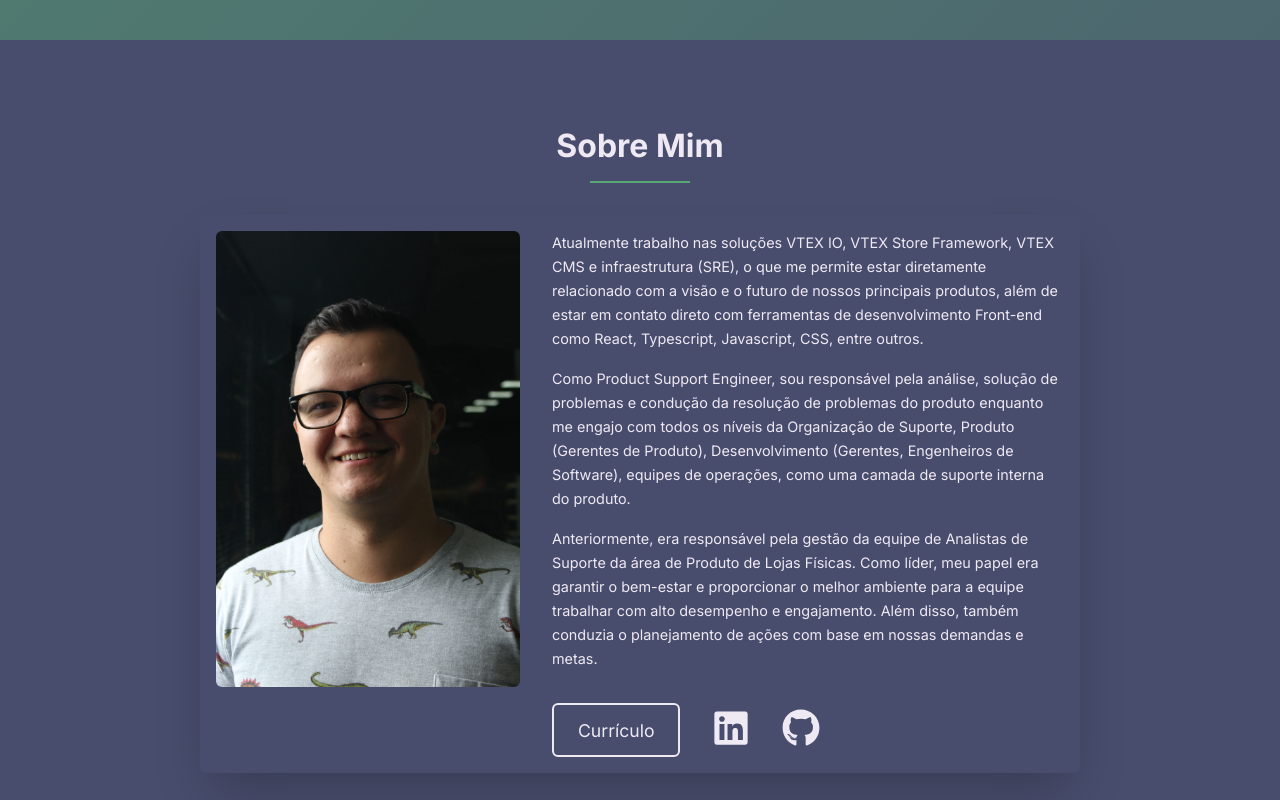
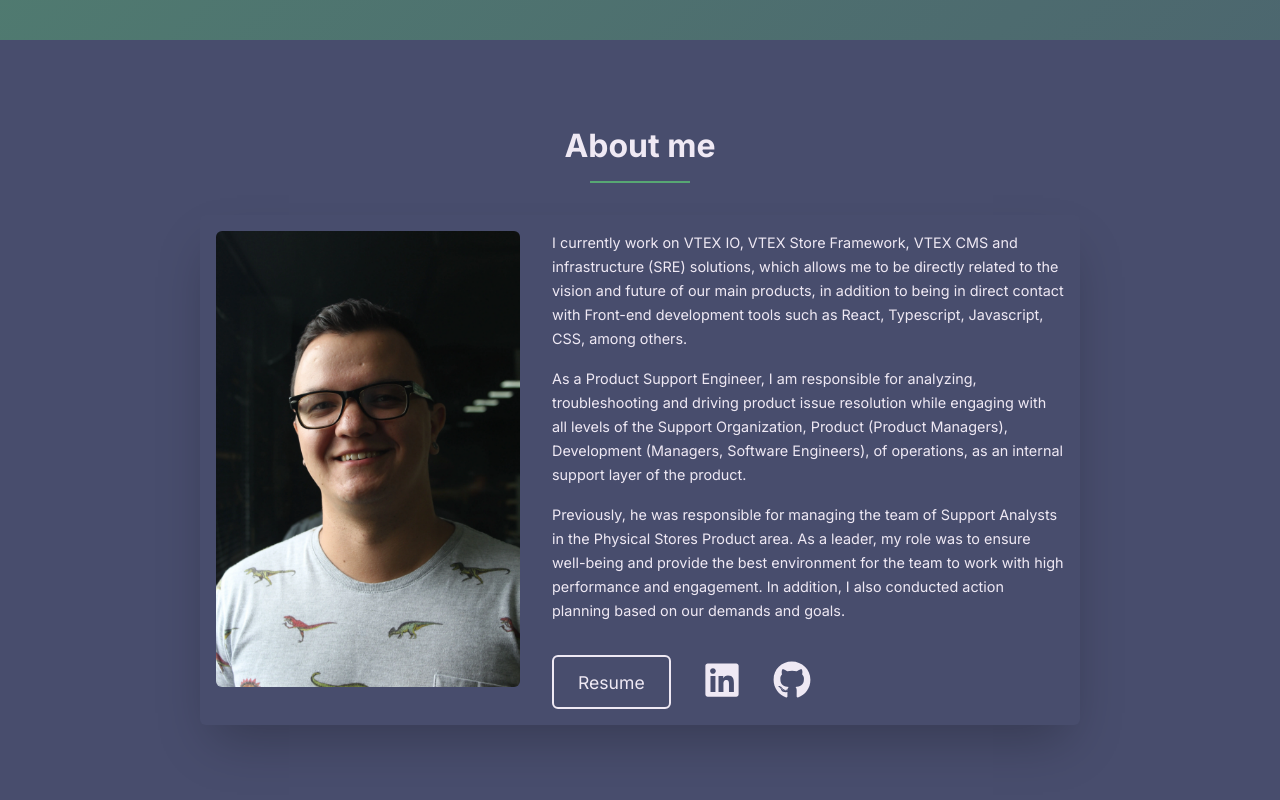
Before and after one commit to kdumagalhaes/hellocarlos, a React (Vite) app: page / in a window 1280 px wide. Shown: the part 760-1560 px from the top of the page. Built offline with nearby package versions, Linux system fonts and the light colour scheme.

Commit message:
Add about me translation

```diff
--- a/src/components/AboutMe/AboutMe.tsx
+++ b/src/components/AboutMe/AboutMe.tsx
@@ -4,11 +4,12 @@ import { Container, Bio } from './styles'
 // assets
 import ProfilePicture from '../../assets/images/profile-pic.webp'
 import { FaLinkedin, FaGithub } from 'react-icons/fa'
+import { Translator } from '../i18n/Translator/Translator'
 
 export function AboutMe() {
   return (
     <Container id="about-me">
-      <SectionTitle text="Sobre Mim" />
+      <SectionTitle text="aboutMe.title" />
       <Bio>
         <img
           className="profile-pic"
@@ -17,27 +18,13 @@ export function AboutMe() {
         />
         <div className="wrapper">
           <p className="paragraph">
-            Atualmente trabalho nas soluções VTEX IO, VTEX Store Framework, VTEX
-            CMS e infraestrutura (SRE), o que me permite estar diretamente
-            relacionado com a visão e o futuro de nossos principais produtos,
-            além de estar em contato direto com ferramentas de desenvolvimento
-            Front-end como React, Typescript, Javascript, CSS, entre outros.
+            <Translator path="aboutMe.firstParagraph" />
           </p>
           <p className="paragraph">
-            Como Product Support Engineer, sou responsável pela análise, solução
-            de problemas e condução da resolução de problemas do produto
-            enquanto me engajo com todos os níveis da Organização de Suporte,
-            Produto (Gerentes de Produto), Desenvolvimento (Gerentes,
-            Engenheiros de Software), equipes de operações, como uma camada de
-            suporte interna do produto.
+            <Translator path="aboutMe.secondParagraph" />
           </p>
           <p className="paragraph">
-            Anteriormente, era responsável pela gestão da equipe de Analistas de
-            Suporte da área de Produto de Lojas Físicas. Como líder, meu papel
-            era garantir o bem-estar e proporcionar o melhor ambiente para a
-            equipe trabalhar com alto desempenho e engajamento. Além disso,
-            também conduzia o planejamento de ações com base em nossas demandas
-            e metas.
+            <Translator path="aboutMe.thirdParagraph" />
           </p>
           <div className="resume-social">
             <a
@@ -46,7 +33,7 @@ export function AboutMe() {
               target="_blank"
               rel="noreferrer"
             >
-              Currículo
+              <Translator path="aboutMe.resumeBtn" />
             </a>
             <ul>
               <li>
--- a/src/components/SectionTitle/SectionTitle.tsx
+++ b/src/components/SectionTitle/SectionTitle.tsx
@@ -1,3 +1,4 @@
+import { useTranslation } from 'react-i18next'
 import { Bar, Container, Title } from './styles'
 
 interface SectionTitleProps {
@@ -5,9 +6,11 @@ interface SectionTitleProps {
 }
 
 export function SectionTitle({ text }: SectionTitleProps) {
+  const { t } = useTranslation()
+
   return (
     <Container>
-      <Title>{text}</Title>
+      <Title>{t(text)}</Title>
       <Bar />
     </Container>
   )
--- a/src/components/i18n/locales/en-us.js
+++ b/src/components/i18n/locales/en-us.js
@@ -12,5 +12,15 @@ export default {
       navResume: 'resume',
       navContact: 'contact',
     },
+    aboutMe: {
+      title: 'About me',
+      firstParagraph:
+        'I currently work on VTEX IO, VTEX Store Framework, VTEX CMS and infrastructure (SRE) solutions, which allows me to be directly related to the vision and future of our main products, in addition to being in direct contact with Front-end development tools such as React, Typescript, Javascript, CSS, among others.',
+      secondParagraph:
+        'As a Product Support Engineer, I am responsible for analyzing, troubleshooting and driving product issue resolution while engaging with all levels of the Support Organization, Product (Product Managers), Development (Managers, Software Engineers), of operations, as an internal support layer of the product.',
+      thirdParagraph:
+        'Previously, he was responsible for managing the team of Support Analysts in the Physical Stores Product area. As a leader, my role was to ensure well-being and provide the best environment for the team to work with high performance and engagement. In addition, I also conducted action planning based on our demands and goals.',
+      resumeBtn: 'Resume',
+    },
   },
 }
--- a/src/components/i18n/locales/fr-fr.js
+++ b/src/components/i18n/locales/fr-fr.js
@@ -11,5 +11,12 @@ export default {
       navResume: 'resumè',
       navContact: 'contact',
     },
+    aboutMe: {
+      title: 'Sur Moi',
+      firstParagraph: `Je travaille actuellement sur les solutions VTEX IO, VTEX Store Framework, VTEX CMS et infrastructure (SRE), ce qui me permet d'être directement lié à la vision et à l'avenir de nos principaux produits, en plus d'être en contact direct avec les outils de développement Front-end tels que React, Typescript, Javascript, CSS, entre autres.`,
+      secondParagraph: `En tant qu'ingénieur de support produit, je suis responsable de l'analyse, du dépannage et de la résolution des produits tout en m'engageant avec tous les niveaux de l'organisation de support, du produit (chefs de produit), du développement (responsables, ingénieurs logiciels), des opérations, en tant que couche de support interne du produit.`,
+      thirdParagraph: `Auparavant, il était responsable de la gestion de l'équipe d'analystes de support dans le domaine des produits des magasins physiques. En tant que leader, mon rôle était d'assurer le bien-être et de fournir le meilleur environnement pour que l'équipe travaille avec un haut niveau de performance et d'engagement. De plus, j'ai également mené une planification des actions en fonction de nos demandes et de nos objectifs.`,
+      resumeBtn: 'Resumè',
+    },
   },
 }
--- a/src/components/i18n/locales/pt-br.js
+++ b/src/components/i18n/locales/pt-br.js
@@ -12,5 +12,15 @@ export default {
       navResume: 'currículo',
       navContact: 'contato',
     },
+    aboutMe: {
+      title: 'Sobre Mim',
+      firstParagraph:
+        'Atualmente trabalho nas soluções VTEX IO, VTEX Store Framework, VTEX CMS e infraestrutura (SRE), o que me permite estar diretamente relacionado com a visão e o futuro de nossos principais produtos, além de estar em contato direto com ferramentas de desenvolvimento Front-end como React, Typescript, Javascript, CSS, entre outros.',
+      secondParagraph:
+        'Como Product Support Engineer, sou responsável pela análise, solução de problemas e condução da resolução de problemas do produto enquanto me engajo com todos os níveis da Organização de Suporte, Produto (Gerentes de Produto), Desenvolvimento (Gerentes, Engenheiros de Software), equipes de operações, como uma camada de suporte interna do produto.',
+      thirdParagraph:
+        'Anteriormente, era responsável pela gestão da equipe de Analistas de Suporte da área de Produto de Lojas Físicas. Como líder, meu papel era garantir o bem-estar e proporcionar o melhor ambiente para a equipe trabalhar com alto desempenho e engajamento. Além disso, também conduzia o planejamento de ações com base em nossas demandas e metas.',
+      resumeBtn: 'Currículo',
+    },
   },
 }
```
